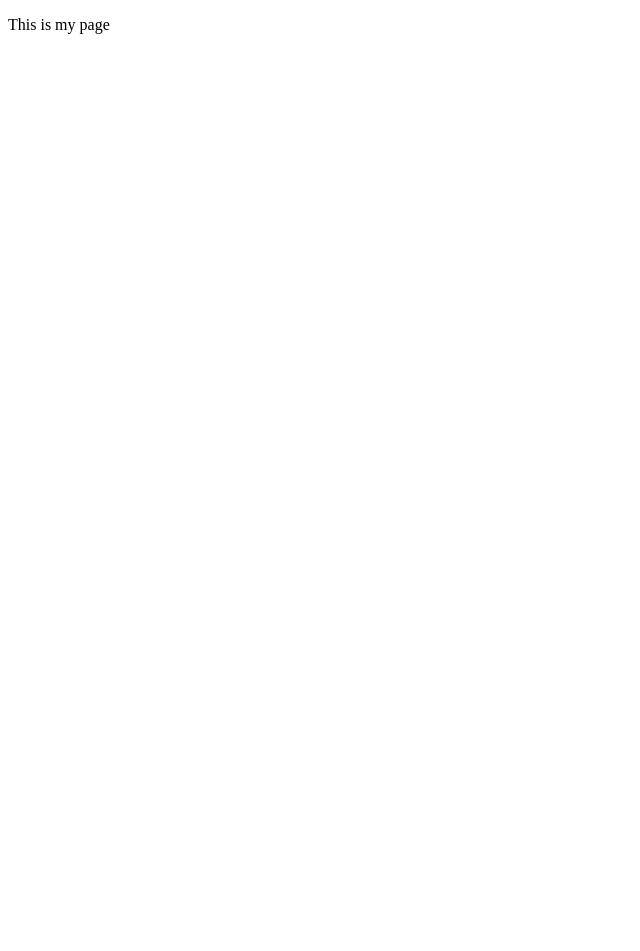
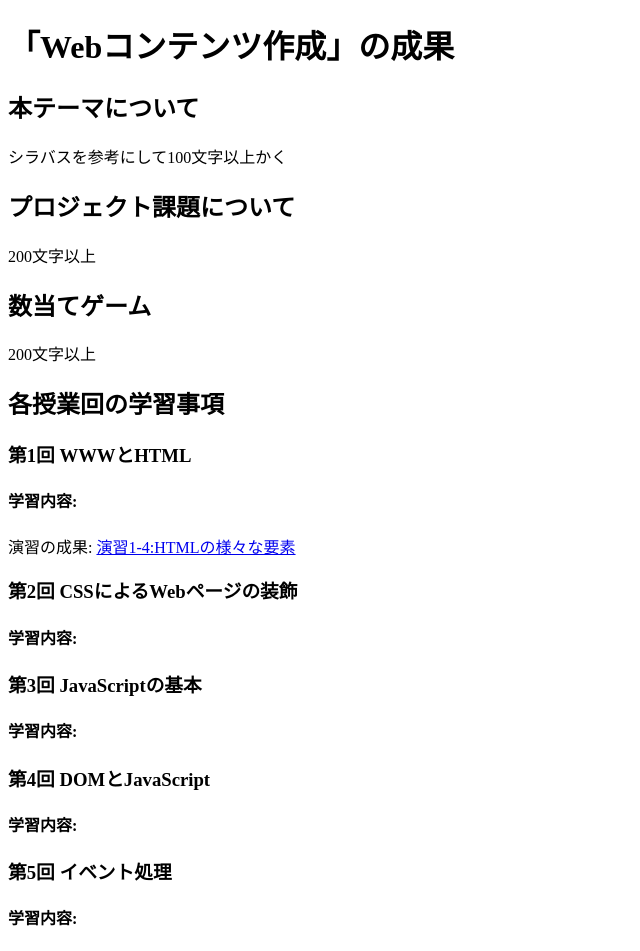
Before and after one commit to G385042023/medialabo, a plain HTML site: page index.html in a window 1280 px wide. Shown: the whole page, without its empty margins (0-640 px from the left). Before the commit the page ends 800 px from the top, so only its background shows below. Drawn offline with Linux system fonts and the light colour scheme.

Commit message:
practice-htmlフォルダのファイルを配置

```diff
--- a/index.html
+++ b/index.html
@@ -2,9 +2,36 @@
 <html>
   <head>
     <meta charset="utf-8">
-    <title>My test page</title>
+    <title>Webコンテンツ作成の成果</title>
   </head>
   <body>
-    <p>This is my page</p>
+    <h1>「Webコンテンツ作成」の成果</h1>
+    <h2>本テーマについて</h2>
+    シラバスを参考にして100文字以上かく
+
+    <h2>プロジェクト課題について</h2>
+    200文字以上
+
+    <h2>数当てゲーム</h2>
+    200文字以上
+
+    <h2>各授業回の学習事項</h2>
+    <h3>第1回 WWWとHTML</h3>
+    <h4>学習内容:</h4>
+    <p></p>
+    <p>演習の成果: <a href="practice-html/elements.html" title="演習1-4" target="_blank">演習1-4:HTMLの様々な要素</a> </p>
+
+    <h3>第2回 CSSによるWebページの装飾</h3>
+    <h4>学習内容:</h4>
+
+    <h3>第3回 JavaScriptの基本</h3>
+    <h4>学習内容:</h4>
+
+    <h3>第4回 DOMとJavaScript</h3>
+    <h4>学習内容:</h4>
+
+    <h3>第5回  イベント処理</h3>
+    <h4>学習内容:</h4>
+
   </body>
 </html>
```
